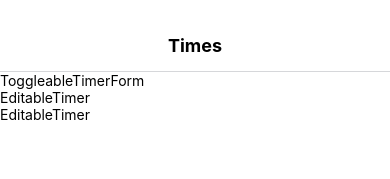
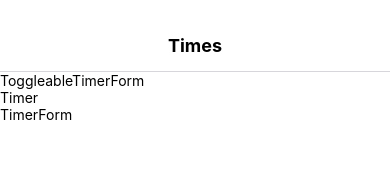
Before and after one commit to bohdanmoroziuk/time-tracker, a React Native app: screen / in a window 390 px wide. Shown: the top 179 px of the page. Built offline with nearby package versions, Linux system fonts and the light colour scheme.

Commit message:
feat(editable-timer): add blank timer and blank timer form

```diff
--- a/src/components/EditableTimer/EditableTimer.tsx
+++ b/src/components/EditableTimer/EditableTimer.tsx
@@ -1,12 +1,9 @@
 import { FunctionComponent } from 'react';
-import { Text } from 'react-native';
 
-export interface EditableTimerProps {
-  id: string;
-  title: string;
-  project: string;
-  elapsed: string;
-  isRunning?: boolean;
+import Timer, { TimerProps } from 'src/components/Timer';
+import TimerForm, { TimerFormProps } from 'src/components/TimerForm';
+
+export interface EditableTimerProps extends TimerProps, TimerFormProps {
   editFormOpen?: boolean;
 }
 
@@ -15,13 +12,27 @@ const EditableTimer: FunctionComponent<EditableTimerProps> = ({
   title,
   project,
   elapsed,
-  isRunning = true,
-  editFormOpen = true,
+  isRunning = false,
+  editFormOpen = false,
 }) => {
+  if (editFormOpen) {
+    return (
+      <TimerForm
+        id={id}
+        title={title}
+        project={project}
+      />
+    );
+  }
+
   return (
-    <Text>
-      EditableTimer
-    </Text>
+    <Timer
+      id={id}
+      title={title}
+      project={project}
+      elapsed={elapsed}
+      isRunning={isRunning}
+    />
   );
 };
 
--- /dev/null
+++ b/src/components/Timer/Timer.tsx
@@ -0,0 +1,20 @@
+import { FunctionComponent } from 'react';
+import { Text } from 'react-native';
+
+export interface TimerProps {
+  id: string;
+  title: string;
+  project: string;
+  elapsed: string;
+  isRunning?: boolean;
+}
+
+const Timer: FunctionComponent<TimerProps> = () => {
+  return (
+    <Text>
+      Timer
+    </Text>
+  );
+};
+
+export default Timer;
--- /dev/null
+++ b/src/components/Timer/index.ts
@@ -0,0 +1,4 @@
+import Timer from './Timer';
+
+export type { TimerProps } from './Timer';
+export default Timer;
--- /dev/null
+++ b/src/components/TimerForm/TimerForm.tsx
@@ -0,0 +1,18 @@
+import { FunctionComponent } from 'react';
+import { Text } from 'react-native';
+
+export interface TimerFormProps {
+  id: string;
+  title: string;
+  project: string;
+}
+
+const TimerForm: FunctionComponent<TimerFormProps> = () => {
+  return (
+    <Text>
+      TimerForm
+    </Text>
+  );
+};
+
+export default TimerForm;
--- /dev/null
+++ b/src/components/TimerForm/index.ts
@@ -0,0 +1,4 @@
+import TimerForm from './TimerForm';
+
+export type { TimerFormProps } from './TimerForm';
+export default TimerForm;
```
